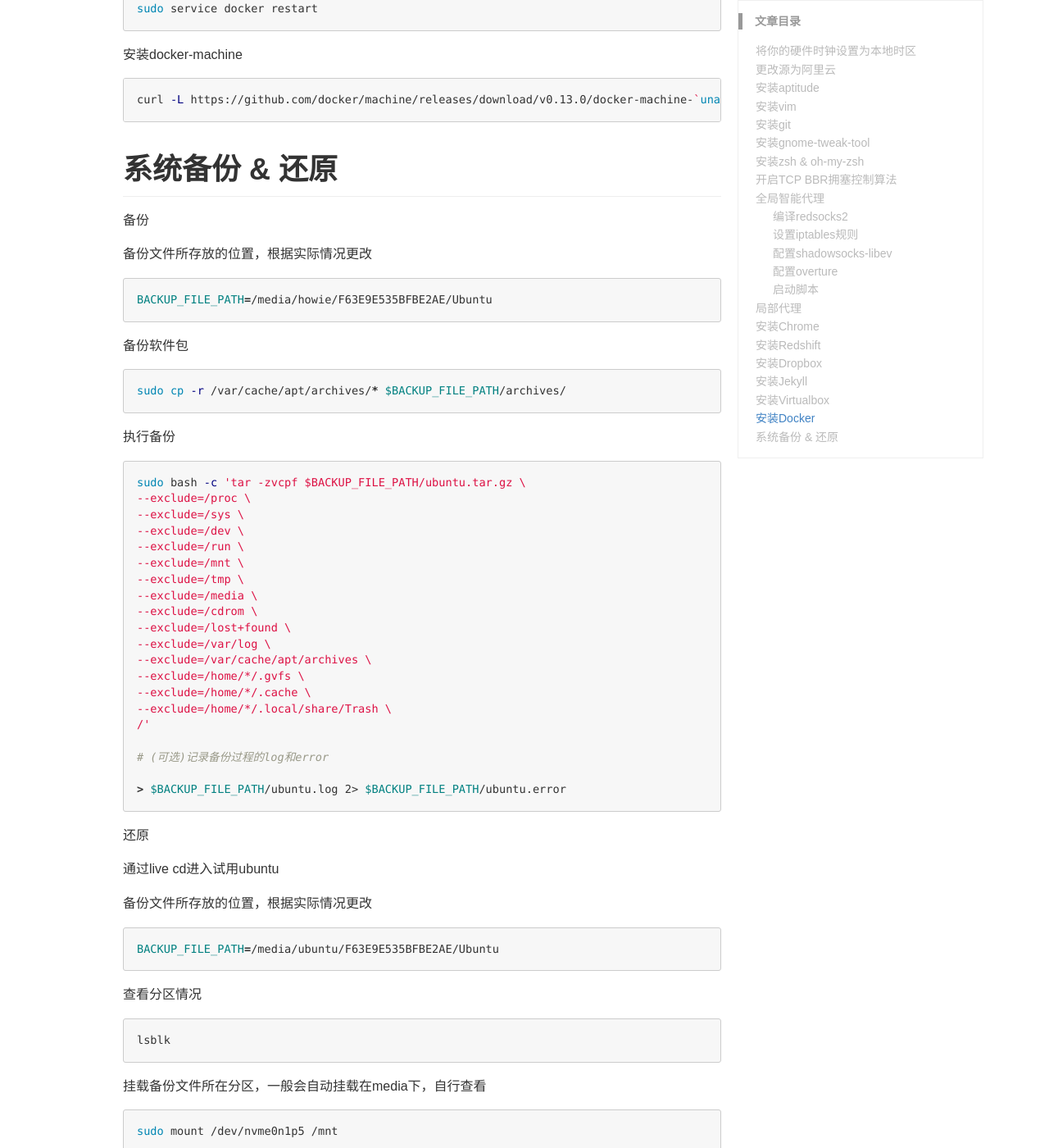
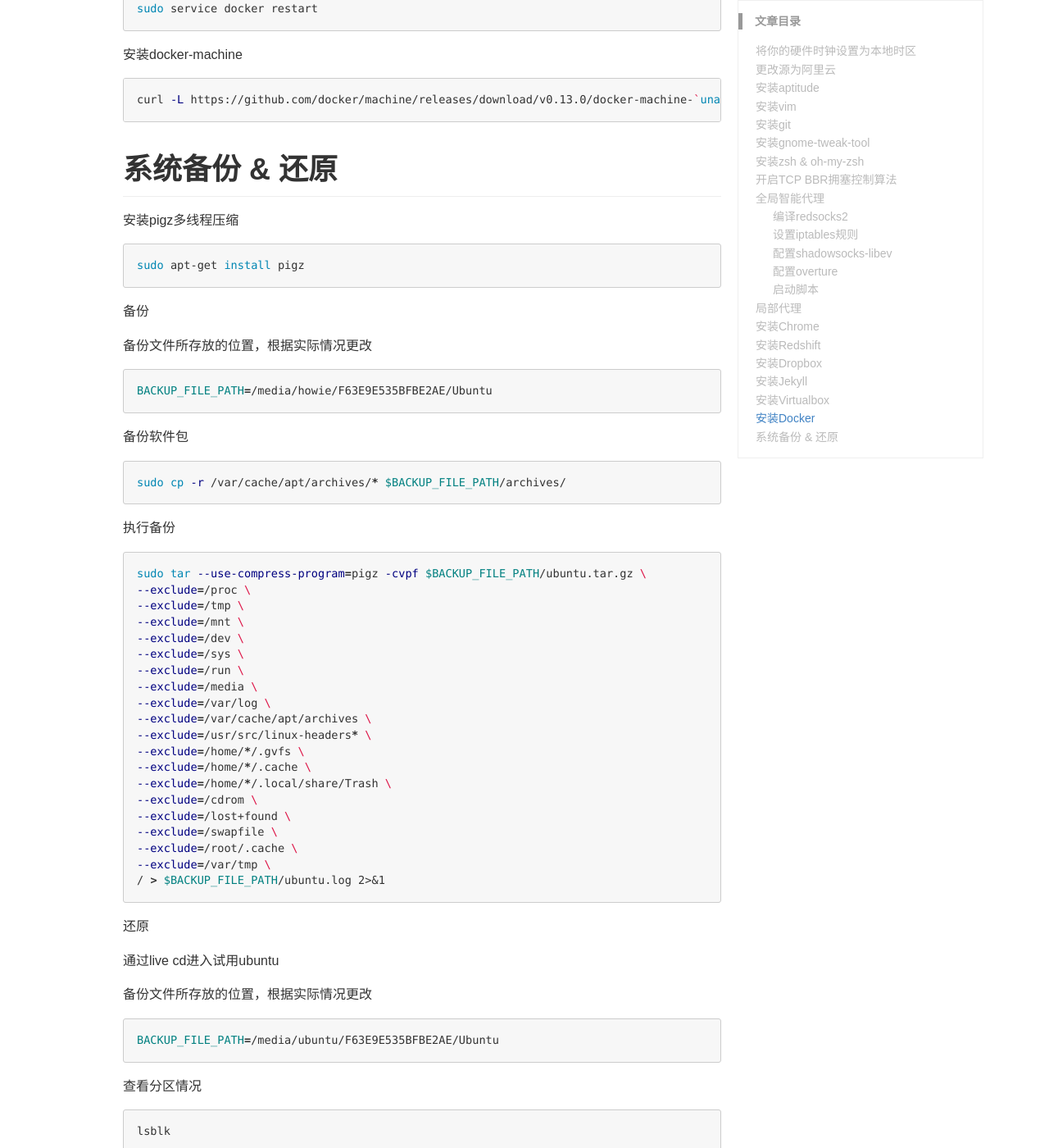
Before and after one commit to gemhowie/blog, a Jekyll site: the page built from _posts/2018-04-27-ubuntu-18.04-LTS-config.md, in a window 1280 px wide and 1400 px high, scrolled down 19550 px. Shown: the whole window at 82% size. Built offline with Jekyll 4.4.1, drawn with Linux system fonts in a browser that asks for light colours; comment, search, counter and statistics services are not loaded.

Commit message:
update backup section

````diff
--- a/_posts/2018-04-27-ubuntu-18.04-LTS-config.md
+++ b/_posts/2018-04-27-ubuntu-18.04-LTS-config.md
@@ -958,6 +958,12 @@ curl -L https://github.com/docker/machine/releases/download/v0.13.0/docker-machi
 
 # 系统备份 & 还原
 
+安装pigz多线程压缩
+
+```sh
+sudo apt-get install pigz
+```
+
 备份
 
 备份文件所存放的位置，根据实际情况更改
@@ -975,26 +981,26 @@ sudo cp -r /var/cache/apt/archives/* $BACKUP_FILE_PATH/archives/
 执行备份
 
 ```sh
-sudo bash -c 'tar -zvcpf $BACKUP_FILE_PATH/ubuntu.tar.gz \
+sudo tar --use-compress-program=pigz -cvpf $BACKUP_FILE_PATH/ubuntu.tar.gz \
 --exclude=/proc \
+--exclude=/tmp \
+--exclude=/mnt \
+--exclude=/dev \
 --exclude=/sys \
---exclude=/dev \
 --exclude=/run \
---exclude=/mnt \
---exclude=/tmp \
 --exclude=/media \
---exclude=/cdrom \
---exclude=/lost+found \
 --exclude=/var/log \
 --exclude=/var/cache/apt/archives \
+--exclude=/usr/src/linux-headers* \
 --exclude=/home/*/.gvfs \
 --exclude=/home/*/.cache \
 --exclude=/home/*/.local/share/Trash \
-/'
-
-# (可选)记录备份过程的log和error
-
-> $BACKUP_FILE_PATH/ubuntu.log 2> $BACKUP_FILE_PATH/ubuntu.error
+--exclude=/cdrom \
+--exclude=/lost+found \
+--exclude=/swapfile \
+--exclude=/root/.cache \
+--exclude=/var/tmp \
+/ > $BACKUP_FILE_PATH/ubuntu.log 2>&1
 ```
 
 还原
````
